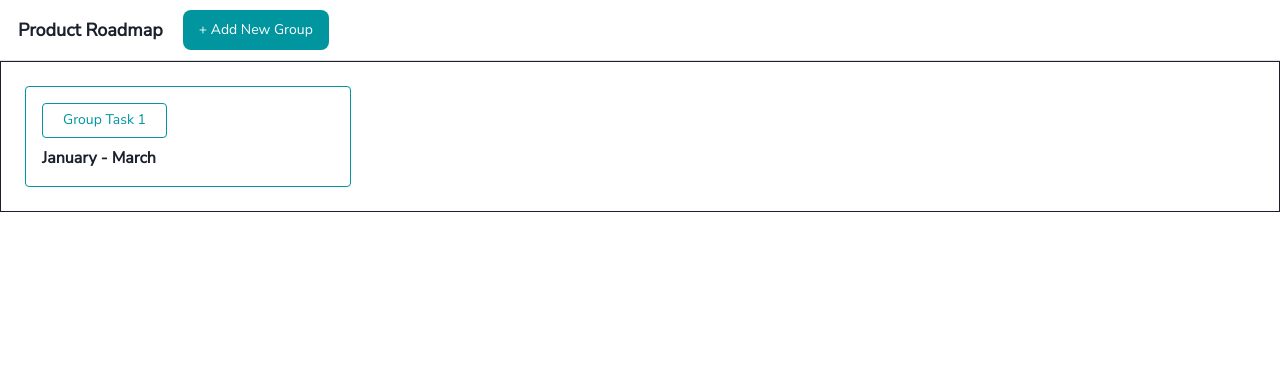
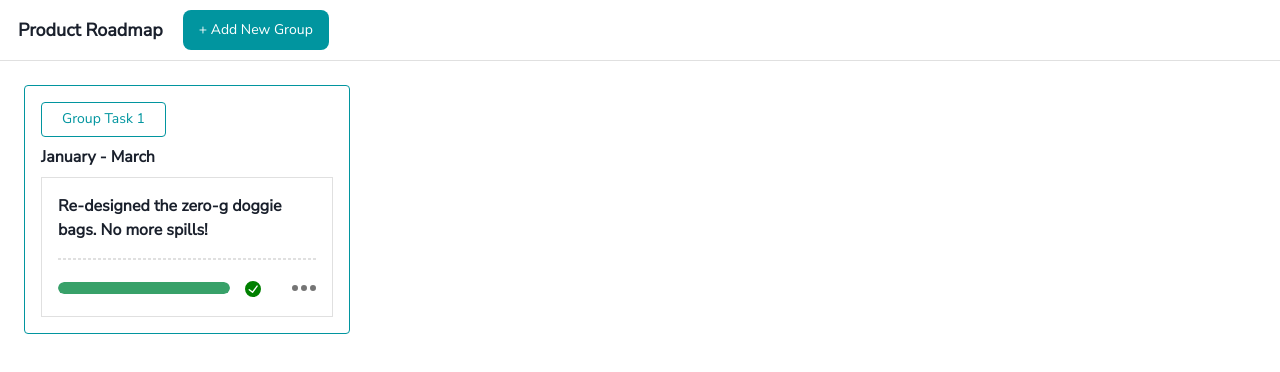
Before and after one commit to driyant/mini-kanban, a React (Vite) app: page / in a window 1280 px wide. Shown: the top 372 px of the page. Built offline with nearby package versions, Linux system fonts and the light colour scheme.

Commit message:
Finish card task item, styling progress component, button setting

```diff
--- a/package.json
+++ b/package.json
@@ -9,6 +9,7 @@
     "preview": "vite preview"
   },
   "dependencies": {
+    "@chakra-ui/icons": "^2.0.14",
     "@chakra-ui/react": "^2.4.4",
     "@emotion/react": "^11.10.5",
     "@emotion/styled": "^11.10.5",
--- a/src/App.jsx
+++ b/src/App.jsx
@@ -1,6 +1,7 @@
 import { useState } from "react";
 import { Heading, Box, Button, Grid, GridItem, Text, HStack } from "@chakra-ui/react";
-import TodoGroup from "./components/TodoGroup";
+import CardTodoGroup from "./components/CardTodoGroup";
+import TaskItem from "./components/CardTaskItem";
 
 function App() {
   return (
@@ -30,27 +31,11 @@ function App() {
       </Box>
       <Grid
         height="auto"
-        border="1px"
         padding="24px"
         templateColumns="repeat(4, 1fr)"
         gap={8}
       >
-        <TodoGroup>
-          <Box
-            border="1px solid #01959F"
-            width="125px"
-            display="flex"
-            justifyContent="center"
-            alignItems="center"
-            padding="8px"
-            borderRadius="4px"
-          >
-            <Heading as="h4" color="#01959F" fontSize="14px" fontWeight="400">
-              Group Task 1
-            </Heading>
-          </Box>
-          <Text fontWeight="700">January - March</Text>
-        </TodoGroup>
+        <CardTodoGroup />
       </Grid>
     </div>
   );
--- /dev/null
+++ b/src/components/CardTaskItem.jsx
@@ -0,0 +1,42 @@
+import React from "react";
+import { Box, Text, Progress } from "@chakra-ui/react";
+import { CheckCircleIcon } from "@chakra-ui/icons";
+import SettingButton from "./SettingButton";
+
+const CardTaskItem = () => {
+  const value = 100;
+  return (
+    <>
+      <Box border="1px solid #E0E0E0" padding="1rem">
+        <Text fontWeight="700">
+          Re-designed the zero-g doggie bags. No more spills!
+        </Text>
+        <Box border="1px dashed #E0E0E0" margin="1rem 0"></Box>
+        <Box
+          display="flex"
+          justifyContent="start"
+          alignItems="center"
+          gap="15px"
+        >
+          <Box width="70%">
+            <Progress
+              colorScheme={value === 100 ? "green" : "blue"}
+              value={value}
+              borderRadius="12px"
+            />
+          </Box>
+          <Box>
+            {value === 100 ? (
+              <CheckCircleIcon boxSize={4} color="green" />
+            ) : (
+              <Text fontSize="14px" color="#757575">{value}%</Text>
+            )}
+          </Box>
+          <SettingButton />
+        </Box>
+      </Box>
+    </>
+  );
+};
+
+export default CardTaskItem;
--- /dev/null
+++ b/src/components/CardTodoGroup.jsx
@@ -0,0 +1,37 @@
+import React from "react";
+import { GridItem, Heading, Box, Text } from "@chakra-ui/react";
+import CardTaskItem from "./CardTaskItem";
+
+const CardTodoGroup = () => {
+  return (
+    <>
+      <GridItem
+        width="326px"
+        border="1px solid #01959F"
+        padding="16px"
+        borderRadius="4px"
+        display="flex"
+        flexFlow="column"
+        gap={2}
+      >
+        <Box
+          border="1px solid #01959F"
+          width="125px"
+          display="flex"
+          justifyContent="center"
+          alignItems="center"
+          padding="8px"
+          borderRadius="4px"
+        >
+          <Heading as="h4" color="#01959F" fontSize="14px" fontWeight="400">
+            Group Task 1
+          </Heading>
+        </Box>
+        <Text fontWeight="700">January - March</Text>
+        <CardTaskItem />
+      </GridItem>
+    </>
+  );
+};
+
+export default CardTodoGroup;
--- /dev/null
+++ b/src/components/SettingButton.jsx
@@ -0,0 +1,37 @@
+import React from "react";
+import { Box } from "@chakra-ui/react";
+
+const SettingButton = () => {
+  return (
+    <>
+      <Box display="flex" gap="3px" marginLeft="1rem" cursor="pointer">
+        <Box
+          as="span"
+          border="2px solid #757575"
+          width="6px"
+          height="6px"
+          background="#757575"
+          borderRadius="50%"
+        ></Box>
+        <Box
+          as="span"
+          border="2px solid #757575"
+          width="6px"
+          height="6px"
+          background="#757575"
+          borderRadius="50%"
+        ></Box>
+        <Box
+          as="span"
+          border="2px solid #757575"
+          width="6px"
+          height="6px"
+          background="#757575"
+          borderRadius="50%"
+        ></Box>
+      </Box>
+    </>
+  );
+};
+
+export default SettingButton;
--- a/src/components/TodoGroup.jsx
+++ /dev/null
@@ -1,22 +0,0 @@
-import React from "react";
-import { GridItem } from "@chakra-ui/react";
-
-const TodoGroup = ({ children }) => {
-  return (
-    <>
-      <GridItem
-        width="326px"
-        border="1px solid #01959F"
-        padding="16px"
-        borderRadius="4px"
-        display="flex"
-        flexFlow="column"
-        gap={2}
-      >
-        {children}
-      </GridItem>
-    </>
-  );
-};
-
-export default TodoGroup;
```
Also changed, not shown: src/components/ProgressBar.jsx (added, +14 -0 lines), src/components/TaskItem.jsx (deleted, +0 -9 lines), 1 other file (tests, documents, lock files or other folders).
